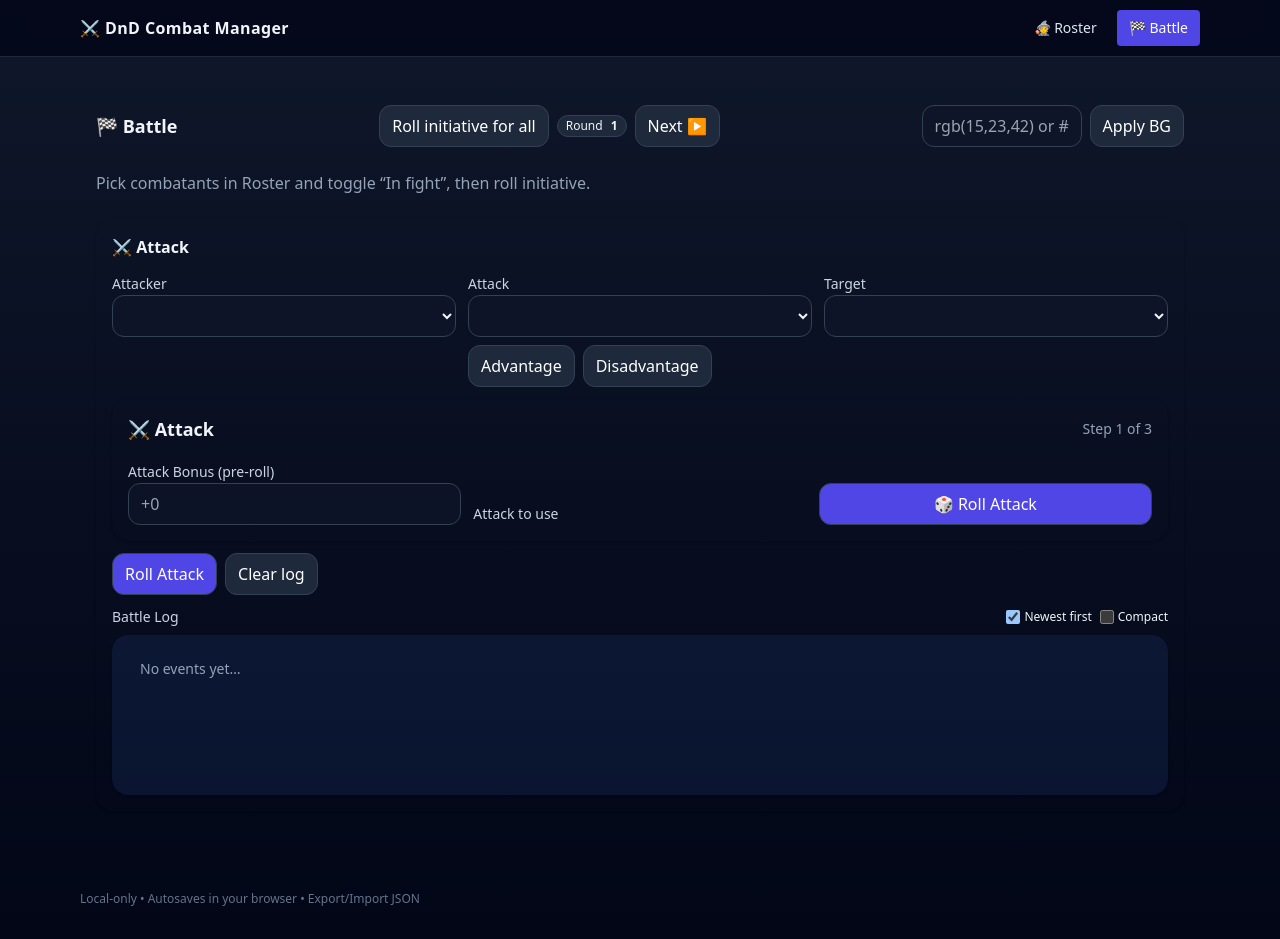
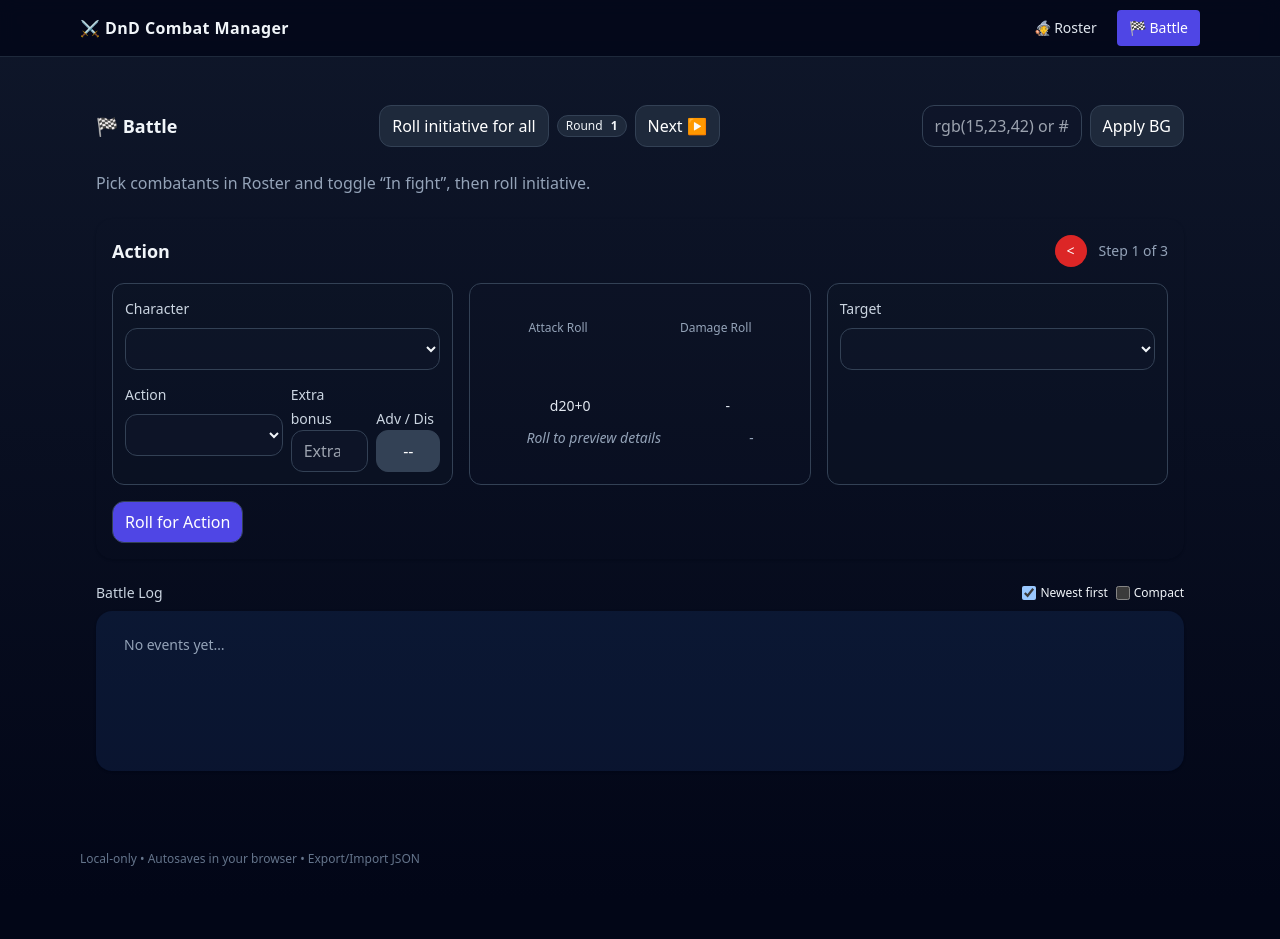
Before and after one commit to farzamsh/FineIllDoItMySelf, a React (Vite) app: page / in a window 1280 px wide. Both pictures are taken after a click on the button "🏁 Battle". After the commit the page ends 899 px from the top, so only its background shows below. Built offline with nearby package versions, Linux system fonts and the light colour scheme.

Commit message:
changed action card ui

```diff
--- a/src/components/BattleView.tsx
+++ b/src/components/BattleView.tsx
@@ -511,15 +511,35 @@
       </div>
 
       {/* Attack controller */}
-      <div className="card space-y-3">
-        <h3 className="font-semibold">⚔️ Attack</h3>
+      {/* --- Action card (replaces old Attacker/Attack/Target + Attack card) --- */}
+      <div className="card space-y-4 mt-3">
+        {/* Header */}
+        <div className="flex items-center justify-between">
+          <div className="text-lg font-semibold">Action</div>
 
-        {/* --- keep top Attacker / Attack / Target controls (unchanged) --- */}
-        <div className="grid md:grid-cols-3 gap-3">
+          <div className="flex items-center gap-3">
+            {/* small red back button that steps stage back (UI-only) */}
+            <button
+              type="button"
+              className="inline-flex items-center justify-center w-8 h-8 rounded-full bg-red-600 hover:bg-red-700 text-white text-sm"
+              onClick={() => setAttackStage((s) => (Math.max(1, s - 1) as 1 | 2 | 3))}
+              aria-label="back stage"
+            >
+              &lt;
+            </button>
+
+            <div className="text-sm text-slate-400">Step {attackStage} of 3</div>
+          </div>
+        </div>
+
+        {/* Action container: 3 equal columns */}
+        <div className="grid grid-cols-1 md:grid-cols-3 gap-4">
+          {/* --- LEFT: Character card --- */}
+          <div className="p-3 rounded-xl border border-slate-700 bg-slate-900/30 flex flex-col justify-between">
             <div>
-            <label className="label">Attacker</label>
+              <label className="label">Character</label>
               <select
-              className="select w-full"
+                className="select w-full mt-2"
                 value={attackerId ?? ""}
                 onChange={(e) => setAttackerId(e.target.value || null)}
               >
@@ -531,10 +551,12 @@
               </select>
             </div>
 
-          <div>
-            <label className="label">Attack</label>
+            {/* bottom: Action select (half) + [bonus input | Adv | Dis] (other half) */}
+            <div className="mt-3 flex gap-2">
+              <div className="w-1/2">
+                <label className="label">Action</label>
                 <select
-              className="select w-full"
+                  className="select w-full mt-2"
                   value={attackChoice}
                   onChange={(e) => setAttackChoice(e.target.value)}
                 >
@@ -546,31 +568,147 @@
                     </option>
                   ))}
                 </select>
+              </div>
 
-            <div className="mt-2 flex items-center gap-2">
+              <div className="flex-1 flex gap-2 items-end">
+                {/* bonus input switches meaning with stage:
+                    stage1 -> attackBonusInput (pre-roll)
+                    stage2 -> attackExtraInput (extra showing preview)
+                    stage3 -> damageBonusInput (damage bonus) */}
+                <div className="w-3/4">
+                  <label className="label">Extra bonus</label>
+                  <input
+                    type="number"
+                    className="input w-full"
+                    placeholder="Extra bonus"
+                    value={
+                      attackStage === 1
+                        ? attackBonusInput
+                        : attackStage === 2
+                        ? attackExtraInput
+                        : damageBonusInput
+                    }
+                    onChange={(e) => {
+                      const v = e.target.value;
+                      if (attackStage === 1) setAttackBonusInput(v);
+                      else if (attackStage === 2) setAttackExtraInput(v);
+                      else setDamageBonusInput(v);
+                    }}
+                  />
+                </div>
+                <div className="w-2/4">
+                  <label className="label">Adv / Dis</label>
                   <button
-                className={advantageMode === "advantage" ? "btn-green" : "btn-normal"}
-                onClick={() =>
-                  setAdvantageMode((prev) => (prev === "advantage" ? "normal" : "advantage"))
-                }
+                    className={`btn w-16 text-center ${
+                      advantageMode === "advantage"
+                        ? "bg-green-600 text-white"
+                        : advantageMode === "disadvantage"
+                        ? "bg-red-600 text-white"
+                        : "bg-slate-700 text-white"
+                    }`}
+                    onClick={() => {
+                      setAdvantageMode((prev) =>
+                        prev === "normal"
+                          ? "advantage"
+                          : prev === "advantage"
+                          ? "disadvantage"
+                          : "normal"
+                      );
+                    }}
                   >
-                Advantage
+                    {advantageMode === "normal" && "--"}
+                    {advantageMode === "advantage" && "Adv"}
+                    {advantageMode === "disadvantage" && "Dis"}
                   </button>
-              <button
-                className={advantageMode === "disadvantage" ? "btn-red" : "btn-normal"}
-                onClick={() =>
-                  setAdvantageMode((prev) => (prev === "disadvantage" ? "normal" : "disadvantage"))
-                }
-              >
-                Disadvantage
-              </button>
+                </div>
+
+              </div>
             </div>
           </div>
 
+          {/* --- MIDDLE: Rolls display (Attack Roll / Damage Roll) --- */}
+          <div className="p-3 rounded-xl border border-slate-700 bg-slate-900/20 flex flex-col justify-around">
+            {/* labels row */}
+            <div className="flex items-center justify-around">
+              <div className="text-xs text-slate-400">Attack Roll</div>
+              <div className="text-xs text-slate-400">Damage Roll</div>
+            </div>
+
+            {/* two lines area */}
+            <div className="mt-3 space-y-3">
+              {/* LINE 1: base expressions (always shown) */}
+              <div className="flex items-center justify-around">
+                {/* left: base attack expression */}
+                <div className="text-sm text-slate-200">
+                  {/* show d20+<atkMod> */}
+                  {(() => {
+                    const a = pool.find((c) => c.id === (attackerId ?? activeId));
+                    const attack = a?.attacks.find((x) => x.id === attackChoice) ?? a?.attacks[0];
+                    const toHit = attack?.toHitMod ?? 0;
+                    return <span>d20{toHit >= 0 ? `+${toHit}` : `${toHit}`}</span>;
+                  })()}
+                </div>
+
+                {/* right: base damage expression */}
+                <div className="text-sm text-slate-200">
+                  {(() => {
+                    const a = pool.find((c) => c.id === (attackerId ?? activeId));
+                    const attack = a?.attacks.find((x) => x.id === attackChoice) ?? a?.attacks[0];
+                    return <span>{attack?.damage ?? "-"}</span>;
+                  })()}
+                </div>
+              </div>
+
+              {/* LINE 2: preview / result details (stage2 and stage3) */}
+              <div className="flex items-center justify-around">
+                {/* left: attack detail */}
+                <div className="text-sm">
+                  {attackStage === 1 ? (
+                    <span className="text-slate-400 italic">Roll to preview details</span>
+                  ) : (
+                    // stage 2 or 3: show preview or final; include "Hit"/"Miss" prefix in stage 3
+                    (() => {
+                      const previewExtra = parseInt(attackExtraInput || "0", 10) || 0;
+                      const baseTotal = attackRoll?.total ?? 0;
+                      const previewTotal = (attackFinalTotal ?? ((baseTotal) + previewExtra));
+                      const parts = `${attackRoll?.parts ?? ""}${previewExtra ? (attackRoll?.parts ? `+${previewExtra}` : `+${previewExtra}`) : ""}`;
+                      const prefix = attackStage === 3 ? (attackPassed ? "Hit " : "Miss ") : "";
+                      return (
+                        <span className={`${attackStage === 3 ? (attackPassed ? "text-green-400 font-semibold" : "text-red-400 font-semibold") : "text-slate-200"}`}>
+                          {prefix}{previewTotal ?? "-"} {parts ? `(${parts})` : ""}
+                        </span>
+                      );
+                    })()
+                  )}
+                </div>
+
+                {/* right: damage detail (only shows in stage3 or stage2 preview is empty) */}
+                <div className="text-sm text-right">
+                  {attackStage === 1 ? (
+                    <span className="text-slate-400 italic">-</span>
+                  ) : attackStage === 2 ? (
+                    <span className="text-slate-400 italic">not rolled</span>
+                  ) : (
+                    // stage 3: show damage roll and possible damage bonus preview
+                    (() => {
+                      const db = parseInt(damageBonusInput || "0", 10) || 0;
+                      const baseD = damageRoll?.total ?? 0;
+                      const parts = damageRoll?.parts ?? "";
+                      const total = baseD + db;
+                      return <span>{total ?? "-"} {parts ? `(${parts}${db ? `+${db}` : ""})` : (db ? `(+${db})` : "")}</span>;
+                    })()
+                  )}
+                </div>
+              </div>
+            </div>
+          </div>
+
+          {/* --- RIGHT: Target card --- */}
+          <div className="p-3 rounded-xl border border-slate-700 bg-slate-900/30 flex flex-col justify-between">
             <div>
               <label className="label">Target</label>
               <select
-              className="select w-full"
+                className="select w-full mt-2"
                 value={targetId ?? ""}
                 onChange={(e) => setTargetId(e.target.value || null)}
               >
@@ -581,174 +719,65 @@
                 ))}
               </select>
             </div>
-        </div>
 
-        {/* --- New polished Attack card (3-step) --- */}
-        <div className="card space-y-4 mt-3">
-          <div className="flex items-center justify-between">
-            <h3 className="text-lg font-semibold">⚔️ Attack</h3>
-            <div className="text-sm text-slate-400">Step {attackStage} of 3</div>
-          </div>
-
-          {/* Stage 1 - input pre-roll attack bonus and roll */}
-          {attackStage === 1 && (
-            <div className="grid md:grid-cols-3 gap-3 items-end">
-              <div>
-                <label className="label">Attack Bonus (pre-roll)</label>
-                <input
-                  type="number"
-                  className="input w-full"
-                  value={attackBonusInput}
-                  onChange={(e) => setAttackBonusInput(e.target.value)}
-                  placeholder="+0"
-                />
-              </div>
-
-              <div>
-                <label className="label">Attack to use</label>
-                <div className="text-sm text-slate-300">
-                  {(pool.find((c) => c.id === (attackerId ?? activeId))?.attacks ?? [])[0]?.name ?? ""}
+            {/* lower area intentionally left blank per your spec */}
+            <div className="mt-3 text-sm text-slate-400 italic"> </div>
           </div>
         </div>
 
-              <div>
+        {/* Action buttons area (bottom) */}
+        <div className="flex gap-3">
+          {attackStage === 1 && (
+            <>
               <button
-                  className="btn bg-indigo-600 text-white w-full"
+                className="btn bg-indigo-600 hover:bg-indigo-700 text-white"
                 onClick={handleAttackRoll}
+                disabled={!attackChoice || !(attackerId ?? activeId) || !targetId}
               >
-                  🎲 Roll Attack
+                Roll for Action
               </button>
-              </div>
-            </div>
+              {/* invisible placeholder so width feels balanced */}
+              <div className="flex-1" />
+            </>
           )}
 
-          {/* Stage 2 - show roll, allow extra bonus, reroll or apply */}
-          {attackStage === 2 && attackRoll && (
-            <div className="space-y-3">
-              <div className="p-3 rounded-xl bg-slate-900/50 border border-slate-700">
-                <div className="flex items-center gap-3">
-                  <div>
-                    <div className="text-xs text-slate-400">d20 roll</div>
-                    <div className="text-lg font-semibold">{attackRoll.raw}</div>
-                  </div>
-                  <div className="flex-1">
-                    <div className="text-xs text-slate-400">Base total</div>
-                    <div className="text-lg font-semibold">{attackRoll.total}</div>
-                    <div className="text-sm text-slate-400 mt-1">
-                      {attackRoll.parts ?? ""}
-                      {attackPreBonusUsed ? ` · pre bonus ${attackPreBonusUsed >= 0 ? "+" : ""}${attackPreBonusUsed}` : ""}
-                    </div>
-                  </div>
-                  <div className="text-right">
-                    <div className="text-xs text-slate-400">AC</div>
-                    <div className="text-lg font-semibold">
-                      {pool.find((c) => c.id === targetId)?.ac ?? "-"}
-                    </div>
+          {attackStage === 2 && (
+            <>
+              <button
+                className="btn bg-indigo-600 hover:bg-indigo-700 text-white"
+                onClick={handleAttackApply} /* "Result" applies the extra so it's named Result */
+                disabled={!attackRoll}
+              >
+                See Result
+              </button>
+
+              <button
+                className="btn-normal"
+                onClick={handleAttackReroll}
+                disabled={!attackRoll}
+              >
+                Reroll
+              </button>
+            </>
+          )}
+
+          {attackStage === 3 && (
+            <>
+              <button
+                className="btn bg-indigo-600 hover:bg-indigo-700 text-white"
+                onClick={handleDamageApplyAndLog}
+                disabled={attackPassed === null}
+              >
+                Apply Action
+              </button>
+
+            </>
+          )}
         </div>
       </div>
 
-                <div className="mt-3">
-                  <div className="inline-flex items-center gap-2">
-                    {attackRoll.raw === 20 && <span className="text-green-400">💥 NAT 20</span>}
-                    {attackRoll.raw === 1 && <span className="text-red-400">❌ NAT 1</span>}
-                  </div>
-                </div>
-              </div>
 
-              <div className="grid md:grid-cols-3 gap-3 items-end">
-                <div>
-                  <label className="label">Extra bonus (apply when you press Apply)</label>
-                  <input
-                    type="number"
-                    className="input w-full"
-                    value={attackExtraInput}
-                    onChange={(e) => setAttackExtraInput(e.target.value)}
-                    placeholder="+0"
-                  />
-                </div>
-
-                <div className="md:col-span-2 flex gap-2">
-                  <button className="btn-normal flex-1" onClick={handleAttackReroll}>
-                    🔄 Re-roll
-                  </button>
-                  <button className="btn bg-indigo-600 text-white flex-1" onClick={handleAttackApply}>
-                    ✅ Apply
-                  </button>
-                </div>
-              </div>
-            </div>
-          )}
-
-          {/* Stage 3 - show final attack, whether it hit, and damage options */}
-          {attackStage === 3 && (
-            <div className="space-y-3">
-              {/* Attack summary */}
-              <div className="p-3 rounded-xl bg-slate-900/50 border border-slate-700">
-                <div className="flex items-center justify-between">
-                  <div>
-                    <div className="text-xs text-slate-400">Attack Roll</div>
-                    <div className="text-lg font-semibold">
-                      {attackFinalTotal ?? attackRoll?.total ?? "-"}
-                    </div>
-                    <div className="text-sm text-slate-400 mt-1">
-                      (d20 {attackRoll?.raw} {attackRoll?.parts ?? ""})
-                    </div>
-                  </div>
-
-                  <div className="text-right">
-                    {attackPassed ? (
-                      <div className="text-green-400 font-semibold">✅ Hit</div>
-                    ) : (
-                      <div className="text-red-400 font-semibold">❌ Miss</div>
-                    )}
-                  </div>
-                </div>
-              </div>
-
-              {/* Damage block (only shown if it hit) */}
-              {/* {attackPassed ? (
-                <> */}
-                  <div className="p-3 rounded-xl bg-slate-900/50 border border-slate-700">
-                    <div className="text-sm text-slate-400">Damage roll</div>
-                    <div className="text-lg font-semibold">{damageRoll?.total ?? "-"}</div>
-                    <div className="text-sm text-slate-400 mt-1">{damageRoll?.parts ?? ""}</div>
-                  </div>
-
-                  <div className="grid md:grid-cols-3 gap-3 items-end">
-                    <div>
-                      <label className="label">Damage Bonus</label>
-                      <input
-                        type="number"
-                        className="input w-full"
-                        value={damageBonusInput}
-                        onChange={(e) => setDamageBonusInput(e.target.value)}
-                        placeholder="+0"
-                      />
-                    </div>
-
-                    <div className="md:col-span-2 flex gap-2">
-                      <button className="btn-normal flex-1" onClick={handleBackToAttack}>
-                        ⬅ Back
-                      </button>
-                      <button className="btn bg-indigo-600 text-white flex-1" onClick={handleDamageApplyAndLog}>
-                        Apply & Log
-                      </button>
-                    </div>
-                  </div>
-                {/* </>
-              ) : (
-                // Miss: no damage input, still allow back or log the miss
-                <div className="flex gap-2">
-                  <button className="btn-normal flex-1" onClick={handleBackToAttack}>⬅ Back</button>
-                  <button className="btn bg-indigo-600 text-white flex-1" onClick={handleDamageApplyAndLog}>Log Miss</button>
-                </div>
-              )} */}
-            </div>
-          )}
-        </div>
-
-
-        <div className="flex gap-2">
+      {/* <div className="flex gap-2">
         <button
           className="btn bg-indigo-600 hover:bg-indigo-700 text-white"
           onClick={doAttack}
@@ -758,7 +787,7 @@
         <button className="btn-normal" onClick={() => setLog([])}>
           Clear log
         </button>
-        </div>
+      </div> */}
 
       {/* Settings + Log */}
       <div className="space-y-2">
@@ -877,7 +906,7 @@
           )}
         </div>
       </div>
-      </div>
+
     </section>
   );
 }
```
Also changed, not shown: 1 other file (tests, documents, lock files or other folders). Lines whose indentation alone changed are shown as unchanged.
